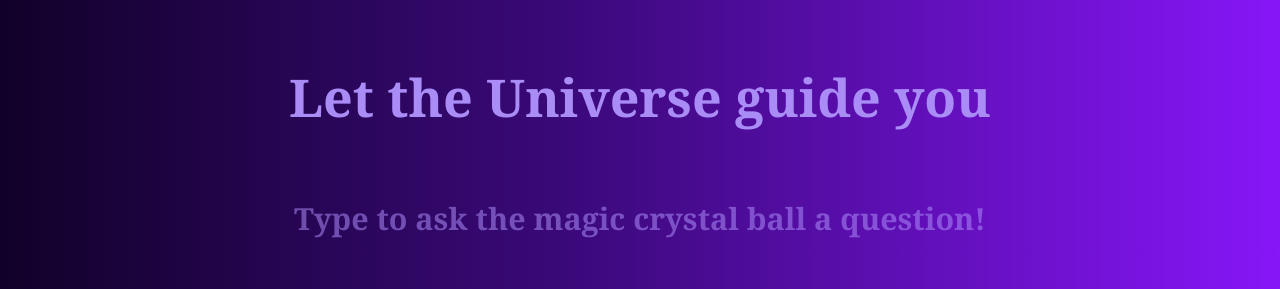
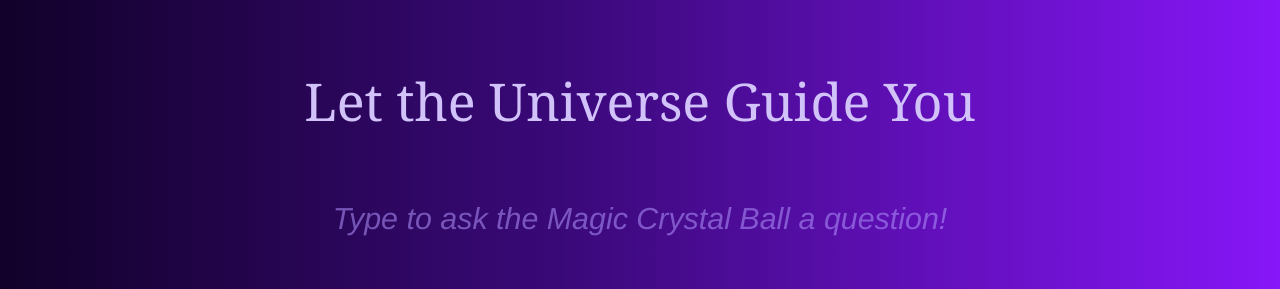
Before and after one commit to Carla-Margara/crystalball-app, a React (Create React App) app: page / in a window 1280 px wide. Shown: the top 289 px of the page. Built offline with nearby package versions, Linux system fonts and the light colour scheme.

Commit message:
Updated App.css and App.js

```diff
--- a/src/App.css
+++ b/src/App.css
@@ -15,14 +15,19 @@
   align-items: center;
   justify-content: center;
   font-size: calc(10px + 2vmin);
-  font-family: Cambria, Cochin, Georgia, Times, "Times New Roman", serif;
-  color: rgb(170, 140, 247);
+
+  color: rgb(210, 194, 250);
 }
 
 h1 {
   margin-top: 50px;
+  font-family: Cambria, Cochin, Georgia, Times, "Times New Roman", serif;
+  font-weight: lighter;
 }
 
 h3 {
-  color: rgba(170, 140, 247, 0.544);
+  color: rgba(174, 145, 249, 0.564);
+  font-family: "Franklin Gothic Medium", "Arial Narrow", Arial, sans-serif;
+  font-style: italic;
+  font-weight: lighter;
 }
--- a/src/App.js
+++ b/src/App.js
@@ -5,9 +5,9 @@ function App() {
   return (
     <div className="App">
       <header className="App-header">
-        <h1>Let the Universe guide you</h1>
+        <h1>Let the Universe Guide You</h1>
 
-        <h3>Type to ask the magic crystal ball a question!</h3>
+        <h3>Type to ask the Magic Crystal Ball a question!</h3>
         <Answers />
       </header>
     </div>
```
